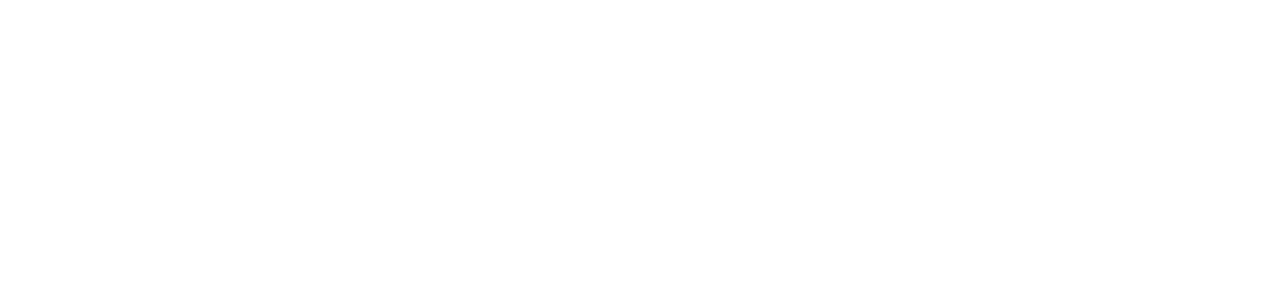
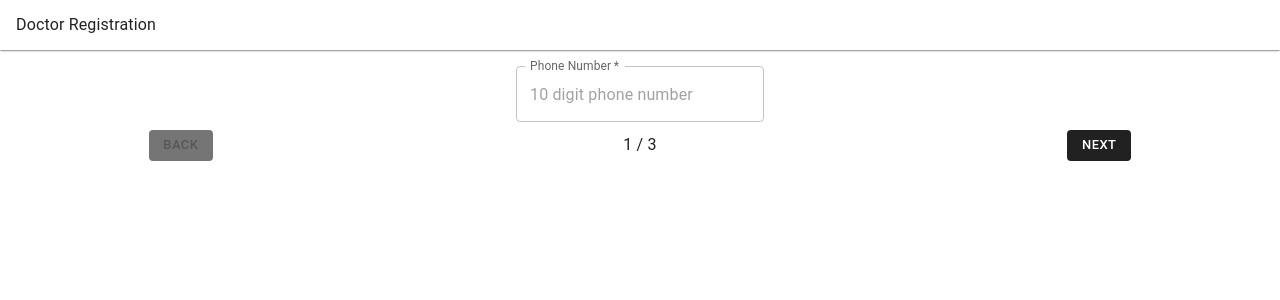
Before and after one commit to ArnabChatterjee20k/MediMyth---Frontend, a React (Vite) app: page / in a window 1280 px wide. Before the commit this address had no page. Shown: the top 300 px of the page. Built offline with nearby package versions, Linux system fonts and the light colour scheme.

Commit message:
created multistep form

```diff
--- a/src/App.jsx
+++ b/src/App.jsx
@@ -1,13 +1,15 @@
 import CssBaseline from "@mui/material/CssBaseline";
 import { BrowserRouter} from "react-router-dom";
 import DoctorRoutes from "./routes/DoctorRoutes";
+import { MultiStepDoctorRegistration } from "./features/doctor-multistep-register";
 function App() {
   return (
     <div className="App">
       <CssBaseline />
-      <BrowserRouter>
+      {/* <BrowserRouter>
         <DoctorRoutes/>
-      </BrowserRouter>
+      </BrowserRouter> */}
+      <MultiStepDoctorRegistration/>
     </div>
   );
 }
--- /dev/null
+++ b/src/features/doctor-multistep-register/components/AccountDetailsForm.jsx
@@ -0,0 +1,18 @@
+import Input from "./Input"
+
+const AccountDetailsForm = () => {
+  return (
+    <>
+        <Input name={"name"} type="text" placeholder="Enter your phone number" label="Phone Number"/>
+        <Input name={"email"} type="email" placeholder="Enter your email" label="Email"/>
+        <Input name={"reg_no"} type="text" placeholder="Enter your registration number" label="Registration Number"/>
+        <Input name={"address"} type="text" placeholder="Enter your proper address" label="Address"/>
+        <Input name={"category"} type="text" placeholder="eg. dentist" label="Category"/>
+        <Input name={"reff_code"} type="text" placeholder="Refferal Code(if provided by admin)" label="Refferal Code"/>
+
+
+    </>
+  )
+}
+
+export default AccountDetailsForm
--- /dev/null
+++ b/src/features/doctor-multistep-register/components/FormCollection.jsx
@@ -0,0 +1,16 @@
+import PhoneNumberForm from "./PhoneNumberForm";
+import OTPForm from "./OTPForm";
+import AccountDetailsForm from "./AccountDetailsForm";
+import { useRegisterContext } from "../context/RegisterContextProvider";
+import MultiStepper from "./MultiStepper";
+
+export const FormCollection = () => {
+  const { sendOTP, validateOTP, createAccount } = useRegisterContext();
+  const label = "Doctor Registration"
+  const elements = [
+    { Component: PhoneNumberForm , onSubmit: sendOTP ,label:label},
+    { Component: OTPForm, onSubmit: validateOTP,label:label },
+    { Component: AccountDetailsForm , onSubmit: createAccount,label:label },
+  ]
+  return <MultiStepper steps={elements}/>;
+};
--- /dev/null
+++ b/src/features/doctor-multistep-register/components/Input.jsx
@@ -0,0 +1,30 @@
+import TextField  from "@mui/material/TextField"
+import { useRegisterContext } from "../context/RegisterContextProvider"
+import PropTypes from "prop-types"
+
+const Input = ({name,type,value,placeholder,label,changeHandler,...props}) => {
+    const {data,setData} = useRegisterContext();
+    const handleChange = (e)=>{
+        setData(prevData=>({...prevData,[e.target.name]:e.target.value}))
+    }
+    return (
+    <TextField
+        onChange={changeHandler || handleChange}
+        name={name}
+        value={value || data[name]}
+        placeholder={placeholder}
+        label={label}
+        InputLabelProps={{ shrink: true }}
+        {...props}
+      />
+  )
+}
+
+Input.prototype = {
+    name:PropTypes.string.isRequired,
+    value:PropTypes.string,
+    type:PropTypes.string.isRequired,
+    placeholder:PropTypes.string.isRequired,
+    label:PropTypes.string.isRequired
+}
+export default Input
--- /dev/null
+++ b/src/features/doctor-multistep-register/components/MultiStepper.jsx
@@ -0,0 +1,75 @@
+import { useState } from "react";
+import MobileStepper from "@mui/material/MobileStepper";
+import Paper from "@mui/material/Paper";
+import Typography from "@mui/material/Typography";
+import Box from "@mui/material/Box";
+import Stack from "@mui/material/Stack";
+import { PrimaryButton } from "../../../components/ui/Buttons";
+const MultiStepper = ({steps}) => {
+  const [activeForm, setActiveForm] = useState(0);
+  const maxSteps = steps.length;
+  const {Component} = steps[activeForm];
+  const handleNext = (e) => {
+    e.preventDefault()
+    steps[activeForm].onSubmit && steps[activeForm].onSubmit()
+    setActiveForm((prevActiveForm) => prevActiveForm + 1);
+  };
+
+  const handleBack = () => {
+    setActiveForm((prevActiveForm) => prevActiveForm - 1);
+  };
+  return (
+    <Box
+      sx={{
+        flexDirection: "row",
+        justifyContent: "center",
+        alignItems: "center",
+      }}
+    >
+      <Paper
+        square
+        elevation={1}
+        sx={{
+          display: "flex",
+          alignItems: "center",
+          height: 50,
+          pl: 2,
+          bgcolor: "background.default",
+        }}
+      >
+        <Typography>{steps[activeForm].label}</Typography>
+      </Paper>
+      {/* rendering a form for validation */}
+        <Stack component="form" onSubmit={handleNext} padding={2} alignItems="center">
+            <Component/>
+            <MobileStepper
+             sx={{width:"80%"}}
+              variant="text"
+              steps={maxSteps}
+              position="static"
+              activeStep={activeForm}
+              nextButton={
+                <PrimaryButton
+                  type="submit"
+                  size="small"
+                  disabled={steps[activeForm].onSubmit?false:activeForm === maxSteps - 1}
+                >
+                  Next
+                </PrimaryButton>
+              }
+              backButton={
+                <PrimaryButton
+                  size="small"
+                  onClick={handleBack}
+                  disabled={activeForm === 0}
+                >
+                  Back
+                </PrimaryButton>
+              }
+            />
+        </Stack>
+    </Box>
+  );
+};
+
+export default MultiStepper;
--- /dev/null
+++ b/src/features/doctor-multistep-register/components/OTPForm.jsx
@@ -0,0 +1,10 @@
+import Input from "./Input"
+import { useRegisterContext } from "../context/RegisterContextProvider"
+const OTPForm = () => {
+  const {otp,setOTP} = useRegisterContext()
+  return (
+    <Input name={"OTP"} type="text" placeholder="OTP sent to your number" label="OTP" changeHandler={(e)=>setOTP(e.target.value)}/>
+  )
+}
+
+export default OTPForm
--- /dev/null
+++ b/src/features/doctor-multistep-register/components/PhoneNumberForm.jsx
@@ -0,0 +1,8 @@
+import Input from "./Input"
+const PhoneNumberForm = () => {
+  return (
+    <Input name="phone_no" type="text" placeholder="10 digit phone number" label="Phone Number" required/>
+  )
+}
+
+export default PhoneNumberForm
--- /dev/null
+++ b/src/features/doctor-multistep-register/context/RegisterContextProvider.jsx
@@ -0,0 +1,36 @@
+import { createContext , useState , useContext } from "react";
+
+const RegisterContext = createContext();
+
+export const useRegisterContext =()=> useContext(RegisterContext)
+
+const RegisterContextProvider = ({children}) => {
+    const [data,setData] = useState({
+        name:"",
+        email:"",
+        phone_no:"",
+        reg_no:"",
+        address:"",
+        category:"",
+        password:"",
+        reff_code:""
+    })
+    const [otp,setOTP] = useState("")
+    const sendOTP = ()=>{
+        alert("sending otp to",data.phone_no)
+    }
+    const validateOTP = ()=>{
+        alert("validating otp for ",otp)
+    }
+    const createAccount = ()=>{
+        console.log(data);
+    }
+    // we will define here all the react query hooks with fetcher function from utils and refetch option and then expose them as value
+    // example {data:OTP,isLoading:otpLoading,error:otpError} = useQuery(fetcher)
+    // or use some separate hooks
+  return (
+    <RegisterContext.Provider value={{data,setData,otp,setOTP,sendOTP,validateOTP,createAccount}}>{children}</RegisterContext.Provider>
+  );
+};
+
+export default RegisterContextProvider;
--- /dev/null
+++ b/src/features/doctor-multistep-register/index.jsx
@@ -0,0 +1,11 @@
+import RegisterContextProvider from "./context/RegisterContextProvider";
+
+import { FormCollection } from "./components/FormCollection";
+
+export const MultiStepDoctorRegistration = () => {
+  return (
+    <RegisterContextProvider>
+        <FormCollection/>
+    </RegisterContextProvider>
+  )
+}
```
